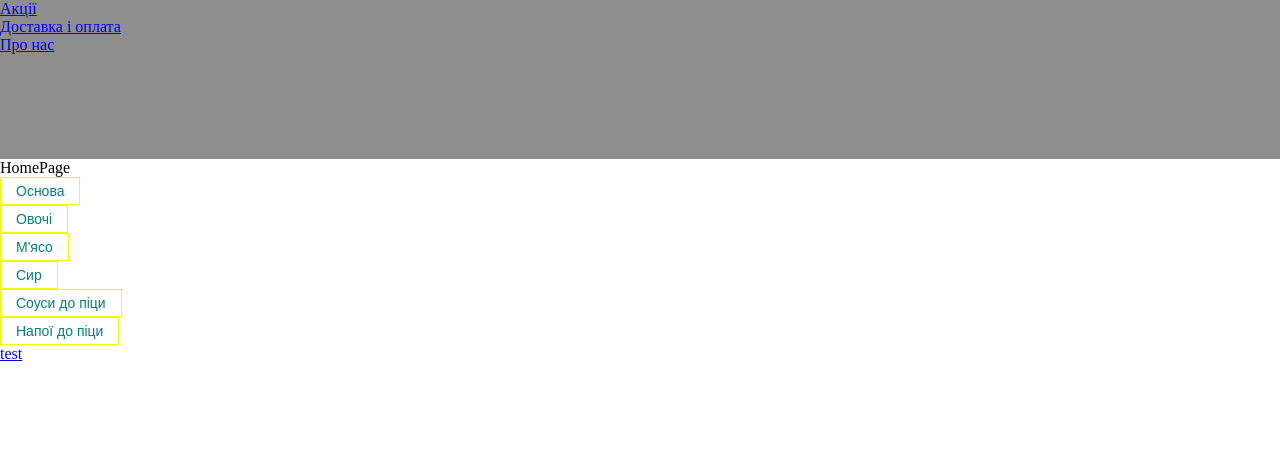
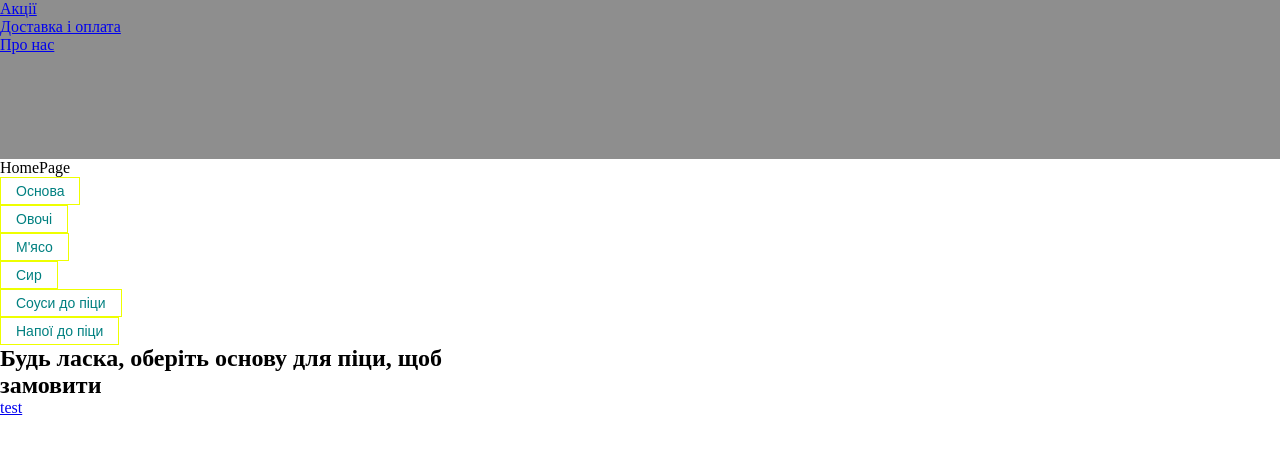
Before and after one commit to olestatchyn/ShopProject, a React (Create React App) app in the folder frontend/: page / in a window 1280 px wide. Shown: the top 454 px of the page. Built offline with nearby package versions, Linux system fonts and the light colour scheme.

Commit message:
adding the calculation of the cost of your own pizza

```diff
--- a/frontend/src/components/create custom pizza/CreateCustomPizza.jsx
+++ b/frontend/src/components/create custom pizza/CreateCustomPizza.jsx
@@ -31,6 +31,26 @@ const CreateCustomPizza = () => {
     ],
 	})
 
+	const calculateTotalPrice = () => {
+    let totalPrice = 0;
+    let baseSelected = false;
+
+    Object.entries(ingredients).forEach(([type, items]) => {
+      items.forEach(item => {
+        if (item.checked && item.count > 0) {
+          totalPrice += item.count * item.price;
+          if (type === 'base') {
+            baseSelected = true;
+          }
+        }
+      });
+    });
+
+    return { totalPrice, baseSelected };
+  };
+
+  const { totalPrice, baseSelected } = calculateTotalPrice();
+
 	const updateIngredients = (type, updatedList) => {
     setIngredients(prev => ({
       ...prev,
@@ -58,8 +78,14 @@ const CreateCustomPizza = () => {
           addProduct={(updatedItems) => updateIngredients(type, updatedItems)}
         />
       ))}
+
+			<h2>
+        {baseSelected
+          ? `Фінальна ціна піци: ${totalPrice} грн`
+          : "Будь ласка, оберіть основу для піци, щоб замовити"}
+      </h2>
+
 		</div>
-
 	);
 }
 
```
